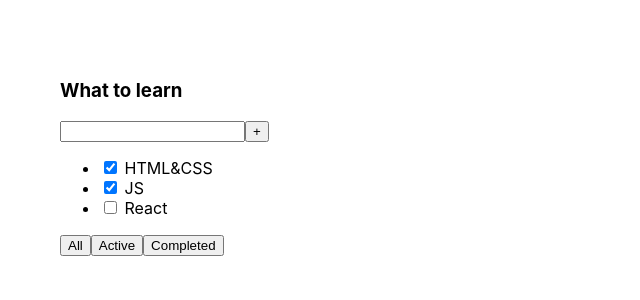
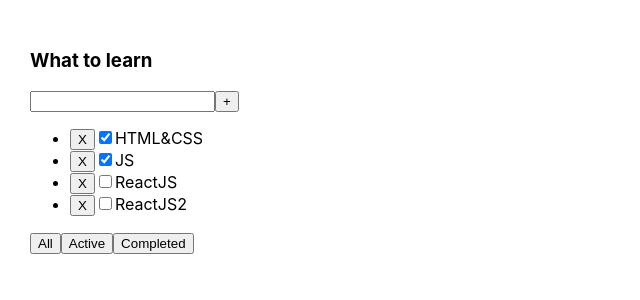
Before and after one commit to grippiby/ITIncMicroTasks, a React (Create React App) app: page / in a window 1280 px wide. Shown: the top 300 px of the page, without its empty margins (0-640 px from the left). Built offline with nearby package versions, Linux system fonts and the light colour scheme.

Commit message:
after lesson 2

```diff
--- a/src/App.tsx
+++ b/src/App.tsx
@@ -1,16 +1,13 @@
-import React from 'react'
+import React, { useState } from 'react'
 import './App.css'
 import Tasks from './Tasks'
-import TodoLost from './TodoLost'
+
 import { Body } from './microtasks/Monday/Week 1/Task1/site/Body'
 import { Header } from './microtasks/Monday/Week 1/Task1/site/Header'
 import { Footer } from './microtasks/Monday/Week 1/Task1/site/Footer'
 import { Microtasks } from './microtasks/Microtasks'
+import { Todolist } from './Todolist'
 
-// Hi Guys!
-// Let's reinforce our current session!
-// -You have 2 arrays. You should create a new component TASKS, where you will render these arrays.
-// -Don't forget to assign types to our data.
 export type DataProp = {
 	title: string
 	tasks: tasksProps[]
@@ -137,10 +134,23 @@
 			'Micheal Talbot95',
 		],
 	}
+	const [tasks, setTasks] = useState([
+		{ id: 1, title: 'HTML&CSS', isDone: true }, //0
+		{ id: 2, title: 'JS', isDone: true }, //1
+		{ id: 3, title: 'ReactJS', isDone: false }, //2
+		{ id: 4, title: 'ReactJS2', isDone: false },
+	])
+	const removeTask = (taskID: number) => {
+		setTasks(tasks.filter((el) => el.id !== taskID))
+	}
 
 	return (
 		<div className="App">
-			<TodoLost />
+			<Todolist
+				title={'What to learn'}
+				tasks={tasks}
+				removeTask={removeTask}
+			/>
 			{/*<Tasks data={data1} />*/}
 			{/*<Tasks data={data2} />*/}
 			<Microtasks />
--- a/src/TodoLost.tsx
+++ /dev/null
@@ -1,38 +0,0 @@
-import React from 'react'
-
-const TodoLost = () => {
-	return (
-		<div>
-			<div className="App">
-				<div>
-					<h3>What to learn</h3>
-					<div>
-						<input />
-						<button>+</button>
-					</div>
-					<ul>
-						<li>
-							<input type="checkbox" checked={true} />{' '}
-							<span>HTML&CSS</span>
-						</li>
-						<li>
-							<input type="checkbox" checked={true} />{' '}
-							<span>JS</span>
-						</li>
-						<li>
-							<input type="checkbox" checked={false} />{' '}
-							<span>React</span>
-						</li>
-					</ul>
-					<div>
-						<button>All</button>
-						<button>Active</button>
-						<button>Completed</button>
-					</div>
-				</div>
-			</div>
-		</div>
-	)
-}
-
-export default TodoLost
--- /dev/null
+++ b/src/Todolist.tsx
@@ -0,0 +1,59 @@
+import React, { useState } from 'react'
+
+type ButtonNameType = 'All' | 'Active' | 'Completed'
+type TaskType = {
+	id: number
+	title: string
+	isDone: boolean
+}
+type PropsType = {
+	title: string
+	tasks: Array<TaskType>
+	removeTask: (taskID: number) => void
+	/*filterTasks: (buttonName: ButtonNameType) => void*/
+}
+
+export function Todolist(props: PropsType) {
+	const [filteredTasks, setFilteredTasks] = useState<ButtonNameType>('All')
+	const filterTasks = (buttonName: ButtonNameType) => {
+		setFilteredTasks(buttonName)
+	}
+
+	const box = () => {
+		return filteredTasks === 'Active'
+			? props.tasks.filter((el) => !el.isDone)
+			: filteredTasks === 'Completed'
+			? props.tasks.filter((el) => el.isDone)
+			: props.tasks
+	}
+
+	return (
+		<div>
+			<h3>{props.title}</h3>
+			<div>
+				<input />
+				<button>+</button>
+			</div>
+			<ul>
+				{box().map((el, index) => {
+					return (
+						<li key={el.id}>
+							<button onClick={() => props.removeTask(el.id)}>
+								X
+							</button>
+							<input type="checkbox" checked={el.isDone} />
+							<span>{el.title}</span>
+						</li>
+					)
+				})}
+			</ul>
+			<div>
+				<button onClick={() => filterTasks('All')}>All</button>
+				<button onClick={() => filterTasks('Active')}>Active</button>
+				<button onClick={() => filterTasks('Completed')}>
+					Completed
+				</button>
+			</div>
+		</div>
+	)
+}
```
Also changed, not shown: 1 other file (tests, documents, lock files or other folders).
